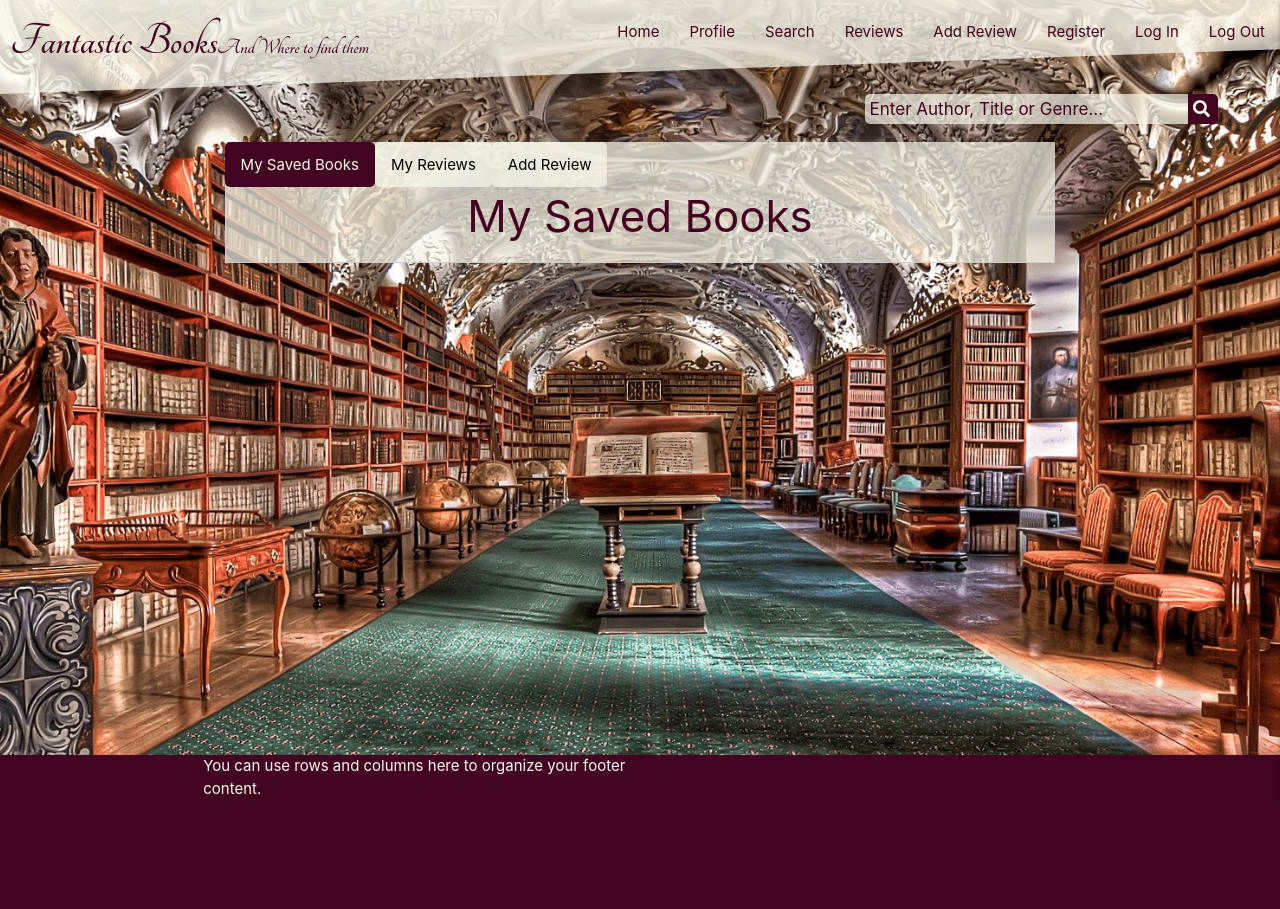
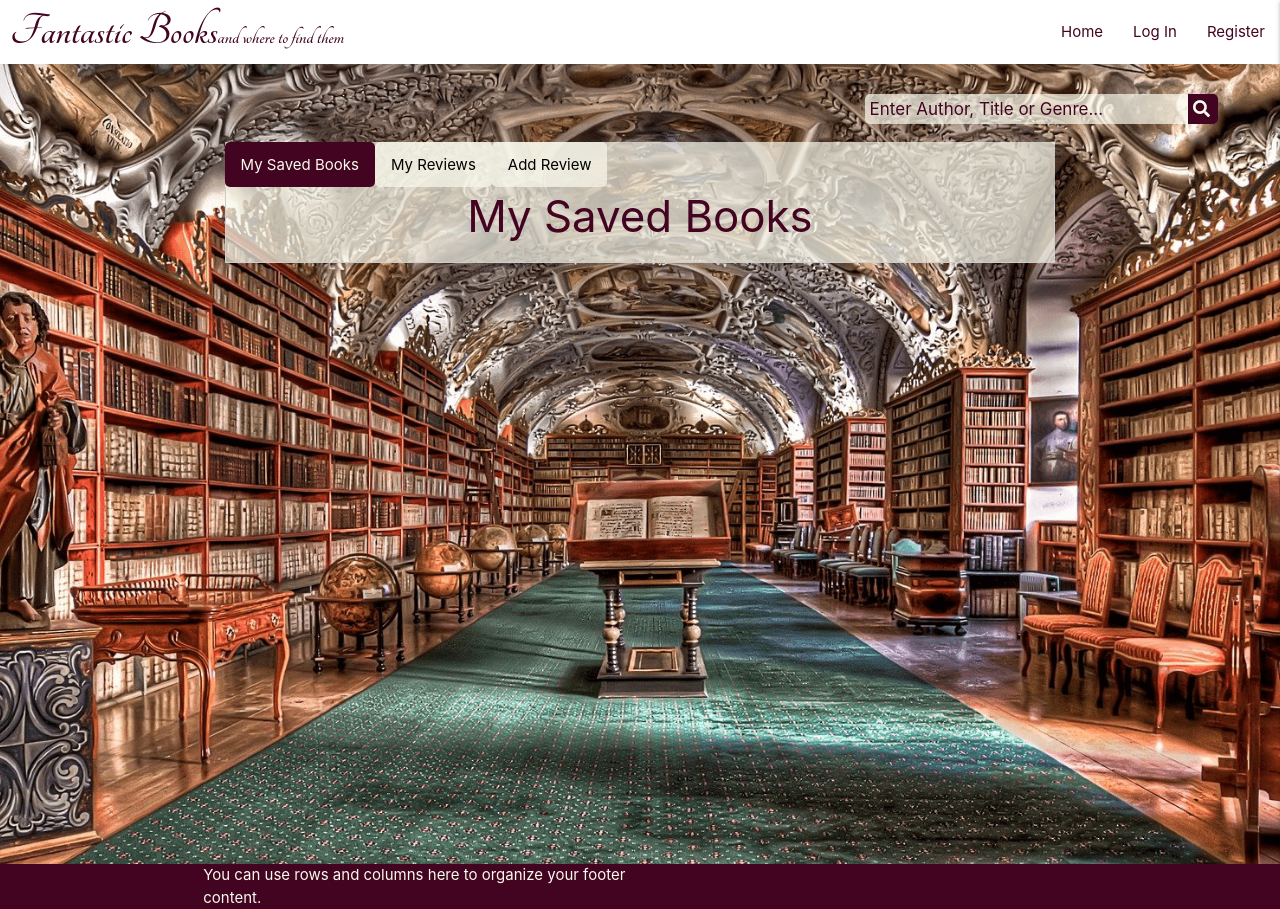
Before and after one commit to Code-Institute-Submissions/Fantastic-Books, a Flask app: page /profile in a window 1280 px wide. Before the commit the page ends 794 px from the top, so only its background shows below. Run offline with Flask 2, Linux system fonts and the light colour scheme; some libraries are stand-ins or nearby versions.

Commit message:
Fix issue with background image not covering. Fix sidenav overlay height. Style sidenav. Remove skew from navbar

```diff
--- a/static/css/style.css
+++ b/static/css/style.css
@@ -2,7 +2,7 @@
 
 header {
     position: relative;
-    height: 6.25rem;
+  /*  height: 6.25rem; */
     overflow: hidden;
     z-index: 2;
 }
@@ -22,7 +22,7 @@
 nav .brand-logo {
     color: #420420;
     padding-left: 10px;
-    padding-top: 10px;
+  /*  padding-top: 10px; */
     font-family: 'Tangerine', cursive;
     font-weight: 700;
     font-size: 3.125rem;
@@ -48,15 +48,36 @@
     right: 0;
     width: 100%;
     height: 100%;
-    transform: skewY(-2deg);
+  /*  transform: skewY(-2deg);
     transform-origin: top left;
     content: '';
-    background-image: linear-gradient(rgba(250, 250, 237, 0.9), rgba(251,251,240, 0.7));
+    background-image: linear-gradient(rgba(250, 250, 237, 0.9), rgba(251,251,240, 0.7)); */
+    background-color: #fafaed;
 }
 
 .sub-logo {
     font-size: 1.5rem;
     font-weight: 700;
+}
+
+.sidenav {
+    background-color: #fafaed;
+}
+
+.sidenav-title {
+    margin-top: 7px;
+    margin-left: 7px;
+    font-family: 'Tangerine', cursive;
+    font-weight: 600;
+    font-size: 3.5rem;
+}
+
+.sidenav-overlay {
+    height: 0;
+}
+
+.sidenav li a {
+    color: #420420;
 }
 
 /* Search Bar */
@@ -65,6 +86,7 @@
   padding: 6px;
   border-radius: 5px;
   border: none;
+  margin-top: 2rem;
 
 }
 
@@ -180,12 +202,13 @@
   bottom: 0;
   left: 0;
   right: 0;
-  width: 100%;
-  height: 100%;
-  position: absolute;
+  min-width: 100vw;
+  min-height: 100vh;
+  position: relative;
   content: '';
-  z-index: -1;
-  margin-bottom:0 0 30px 0;
+  /*  z-index: -1;
+  margin-bottom:0 0 30px 0; */
+  background-attachment: fixed;
 }
 
 /* Footer */
@@ -399,7 +422,7 @@
 /* Reviews */
 
 .reviews {
-    width: 40%;
+    width: 50%;
     margin: auto;
     background-color: rgba(250, 250, 237, 0.7);
     border-radius: 3px;
--- a/templates/base.html
+++ b/templates/base.html
@@ -17,31 +17,37 @@
 
 <nav class="nav-extended bg-color bg-navbar">
     <div class="nav-wrapper">
-        <a href="#!" class="brand-logo">Fantastic Books<span class="sub-logo">And Where to find them</span></a>
+        <a href="{{ url_for('index') }}" class="brand-logo">Fantastic Books<span class="sub-logo hide-on-med-and-down">and where to find them</span></a>
         <a href="#" data-target="mobile-demo" class="sidenav-trigger right"><i class="fas fa-bars"></i></a>
             <ul class="right hide-on-med-and-down">
                 <li><a href="{{ url_for('index') }}">Home</a></li>
+              {% if session.user %}
                 <li><a href="{{ url_for('profile') }}">Profile</a></li>
                 <li><a href="{{ url_for('search') }}">Search</a></li>
                 <li><a href="{{ url_for('reviews') }}">Reviews</a></li>
                 <li><a href="{{ url_for('add_review') }}">Add Review</a></li>
+                <li><a href="{{ url_for('logout') }}">Log Out</a></li>
+              {% else %}
+                <li><a href="{{ url_for('login') }}">Log In</a></li>
                 <li><a href="{{ url_for('register') }}">Register</a></li>
-                <li><a href="{{ url_for('login') }}">Log In</a></li>
-                <li><a href="{{ url_for('index') }}">Log Out</a></li>
+              {% endif %}
             </ul>
     </div>
 </nav>
             <ul class="sidenav" id="mobile-demo">
+                <li><h4 class="sidenav-title">Fantastic Books</h4></li>
                 <li><a href="{{ url_for('index') }}">Home</a></li>
+             {% if session.user %}
                 <li><a href="{{ url_for('profile') }}">Profile</a></li>
-                <li><a href="{{ url_for('search') }}">Search</a></li>
                 <li><a href="{{ url_for('reviews') }}">Reviews</a></li>
                 <li><a href="{{ url_for('add_review') }}">Add Review</a></li>
+                <li><a href="{{ url_for('search') }}">Search</a></li>
+                <li><a href="{{ url_for('logout') }}">Log Out</a></li>
+              {% else %}
+                <li><a href="{{ url_for('login') }}">Log In</a></li>
                 <li><a href="{{ url_for('register') }}">Register</a></li>
-                <li><a href="{{ url_for('login') }}">Log In</a></li>
-                <li><a href="{{ url_for('index') }}">Log Out</a></li>
+              {% endif %}
             </ul>
-
 
 </header>
 
--- a/templates/index.html
+++ b/templates/index.html
@@ -1,9 +1,9 @@
 {% extends "base.html" %}
+
 {% block content %}
 
-<main>
 
-<div class="bg-image home-image responsive-img"> </div>
+<main class="bg-image home-image responsive-img">
 
 <section>
     <div class="row no-margin">
--- a/templates/profile.html
+++ b/templates/profile.html
@@ -2,11 +2,8 @@
 
 {% block content %}
 
-<!--<h2 class="profile-heading"> Welcome {{ username }} </h2> -->
 
-<main>
-
-<div class="bg-image profile-image responsive-img"> </div>
+<main class="bg-image profile-image responsive-img">
 
     <section>
         <div class="row no-margin">
@@ -66,36 +63,42 @@
                             <label  for="title">Title</label>
                         </div>
                     </div>
+
                     <div class="row">
                         <div class="input-field col s12">
                             <input  id="author" name="author" type="text" class="validate" required>
                             <label  for="author">Author</label>
                         </div>
                     </div>
+
                     <div class="row">
                         <div class="input-field col s12">
                             <input id="genre" name="genre" type="text" class="validate" required>
                             <label for="genre">Genre</label>
                         </div>
                     </div>
+
                     <div class="row">
                         <div class="input-field col s12">
                             <input id="published" name="published" type="text" class="validate" required>
                             <label for="published">Published</label>
                         </div>
                     </div>
+
                     <div class="row">
                         <div class="input-field col s12">
                             <input id="cover" name="cover" type="url" class="validate" required>
                             <label for="cover">Link to Cover Image</label>
                         </div>
                     </div>
+
                     <div class="row">
                         <div class="input-field col s12">
                             <input id="buy" name="buy" type="url" class="validate" required>
                             <label for="buy">Buy</label>
                         </div>
                     </div>
+
                     <div class="row">
                         <ul class="collapsible">
                             <li>
@@ -108,6 +111,7 @@
                             </li>
                         </ul>
                     </div>
+
                     <div class="row">
                         <button type="submit" class="col s12 m8 offset-m2 register-btn btn">
                             Add Review
--- a/templates/reviews.html
+++ b/templates/reviews.html
@@ -3,9 +3,9 @@
 {% block content %}
 
 
-<main>
+<main class="bg-image reviews-image responsive-img">
 
-        <div class="bg-image reviews-image responsive-img"> </div>
+
 
 <section>
     <div class="row no-margin">
--- a/templates/search.html
+++ b/templates/search.html
@@ -2,9 +2,7 @@
 
 {% block content %}
 
-<main>
-        <div class="bg-image search-image responsive-img">
-            </div>
+<main class="bg-image search-image responsive-img">
 
     <div class="mobile-search">
         <div class="row">
@@ -26,7 +24,6 @@
             </div>
                 <div class="center-align"><a class="btn-small search-btn"><i class="fas fa-search left"></i>Search</a></div>
         </form>
-
     </div>
 
 </main>
```
Also changed, not shown: templates/add_review.html (+11 -2 lines), templates/edit_review.html (+7 -6 lines), templates/login.html (+5 -2 lines), templates/register.html (+8 -2 lines). Lines whose indentation alone changed are shown as unchanged.
